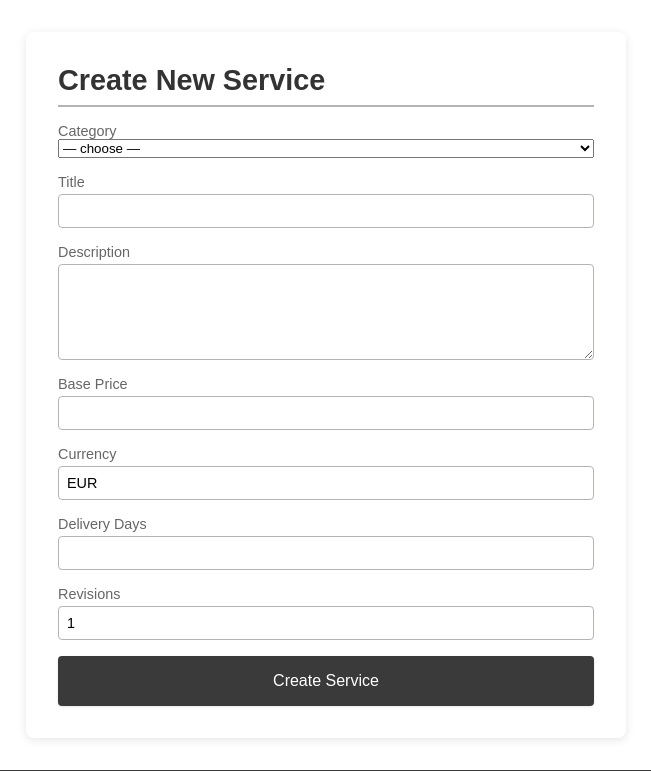
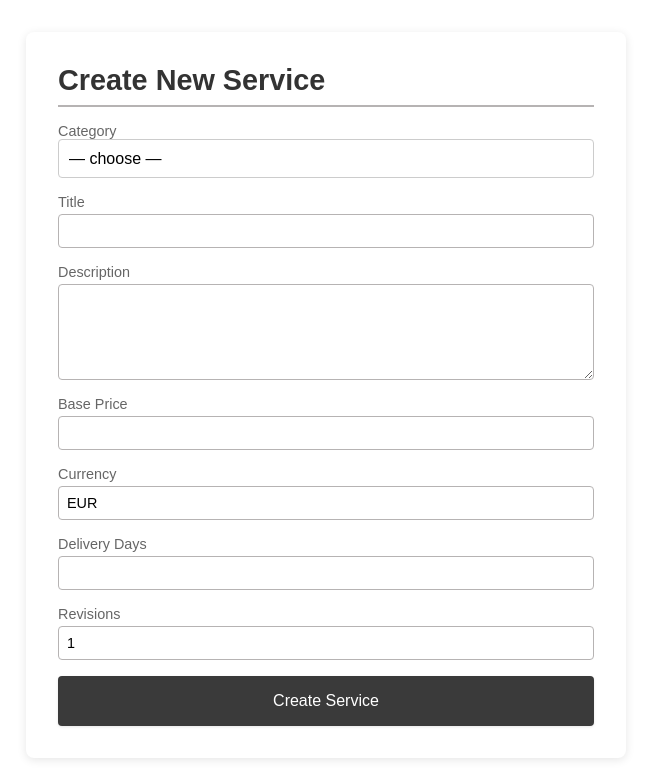
Before and after one commit to huimobi/Freely, a PHP site: page /pages/create_service.php in a window 1280 px wide. Shown: the part 75-846 px from the top of the page, without its empty margins (314-965 px from the left). Run offline with PHP 8.4, Linux system fonts and the light colour scheme; the visitor is signed in with stand-in values (Sample User, id 1); data comes from the database, SQL or seed files in the repository; both versions use the stored data as it was after the commit.

Commit message:
UI polish and backend tweaks

```diff
--- a/actions/action_login.php
+++ b/actions/action_login.php
@@ -3,7 +3,7 @@ declare(strict_types=1);
 
 require_once __DIR__ . '/../includes/session.php';
 
-$email    = trim($_POST['email'] ?? '');
+$email = trim($_POST['email'] ?? '');
 $password = $_POST['password'] ?? '';
 
 $errors = [];
--- a/css/style.css
+++ b/css/style.css
@@ -271,3 +271,18 @@ dialog#roleModal {
   border-radius: var(--radius-sm);
   font-size: 0.95rem;
 }
+
+
+/* ---------------------- Select Box----------------------- */
+
+select {
+  width: 100%;
+  padding: 10px;
+  border: 1px solid #ccc;
+  border-radius: 4px;
+  font-size: 1rem;
+  background-color: white;
+  appearance: none;
+  -webkit-appearance: none;
+  -moz-appearance: none;
+}
--- a/templates/create_service.tpl.php
+++ b/templates/create_service.tpl.php
@@ -7,11 +7,9 @@ function drawCreateServiceForm(array $cats, array $errors): void {
   <h2>Create New Service</h2>
 
   <?php if ($errors): ?>
-    <ul class="form-error-list">
-      <?php foreach ($errors as $e): ?>
-        <li class="form-error"><?= htmlspecialchars($e) ?></li>
-      <?php endforeach; ?>
-    </ul>
+    <?php foreach ($errors as $e): ?>
+      <p class="form-error"><?= htmlspecialchars($e) ?></p>
+    <?php endforeach; ?>
   <?php endif; ?>
 
   <form action="/actions/action_create_service.php" method="post" class="create-service__form">
```
Also changed, not shown: actions/action_create_service.php (+7 -7 lines), actions/action_register.php (+2 -12 lines), templates/f_reg.tpl.php (+8 -7 lines), database/files/database.db.
